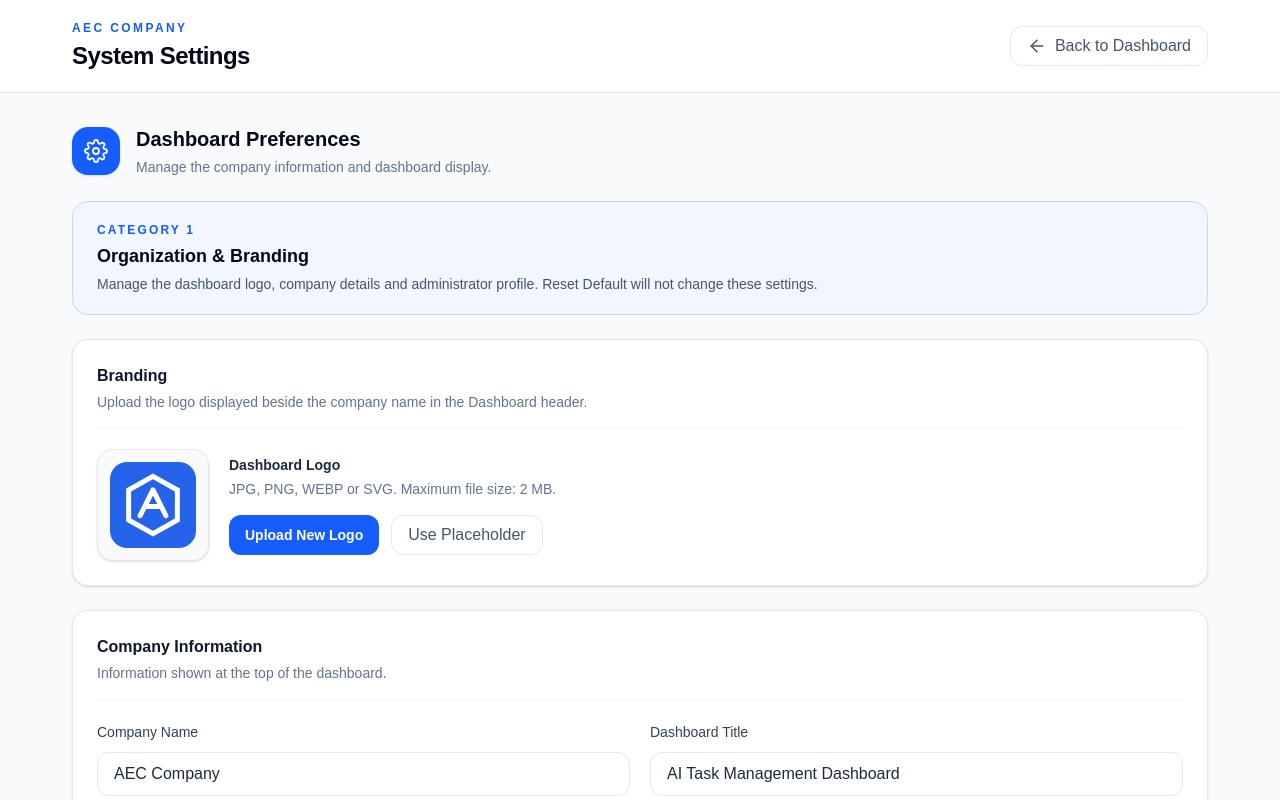
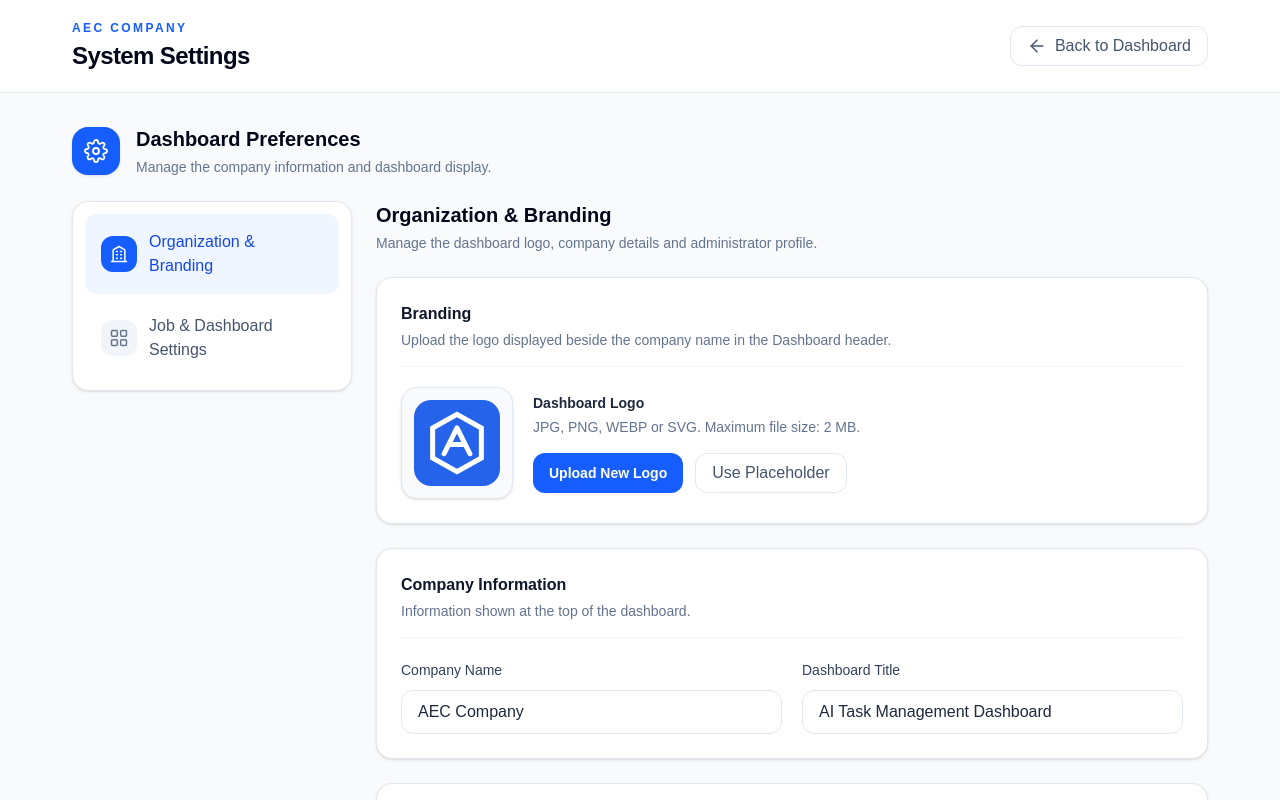
Before and after one commit to ausi25334-beep/aec-ai-dashboard, a Next.js app in the folder aec-ai-task-dashboard/: page /settings in a window 1280 px wide. Shown: the top 800 px of the page. Built offline with nearby package versions, Linux system fonts and the light colour scheme.

Commit message:
update settings

```diff
--- a/aec-ai-task-dashboard/app/settings/page.tsx
+++ b/aec-ai-task-dashboard/app/settings/page.tsx
@@ -73,11 +73,14 @@ type DashboardSettings = {
   dashboardTitle: string;
   administratorName: string;
   operationsTeam: string;
+  appearance: "system" | "light" | "dark";
   showStageLegend: boolean;
   showSummary: boolean;
   autoCompleteDate: boolean;
   columnOrder: JobColumnKey[];
 };
+
+type SettingsCategory = "organization" | "job-dashboard";
 
 /*
   DEFAULT HEADER LOGO
@@ -93,6 +96,7 @@ const DEFAULT_SETTINGS: DashboardSettings = {
   dashboardTitle: "AI Task Management Dashboard",
   administratorName: "Administrator",
   operationsTeam: "Operations Team",
+  appearance: "system",
   showStageLegend: true,
   showSummary: true,
   autoCompleteDate: true,
@@ -137,6 +141,45 @@ function SettingsIcon() {
   );
 }
 
+function OrganizationIcon() {
+  return (
+    <svg
+      viewBox="0 0 24 24"
+      fill="none"
+      stroke="currentColor"
+      strokeWidth="1.8"
+      strokeLinecap="round"
+      strokeLinejoin="round"
+      className="h-5 w-5"
+      aria-hidden="true"
+    >
+      <path d="M3 21h18" />
+      <path d="M5 21V7l7-4 7 4v14" />
+      <path d="M9 9h1M14 9h1M9 13h1M14 13h1M9 17h1M14 17h1" />
+    </svg>
+  );
+}
+
+function DashboardIcon() {
+  return (
+    <svg
+      viewBox="0 0 24 24"
+      fill="none"
+      stroke="currentColor"
+      strokeWidth="1.8"
+      strokeLinecap="round"
+      strokeLinejoin="round"
+      className="h-5 w-5"
+      aria-hidden="true"
+    >
+      <rect x="3" y="3" width="7" height="7" rx="1.5" />
+      <rect x="14" y="3" width="7" height="7" rx="1.5" />
+      <rect x="3" y="14" width="7" height="7" rx="1.5" />
+      <rect x="14" y="14" width="7" height="7" rx="1.5" />
+    </svg>
+  );
+}
+
 export default function SettingsPage() {
   const router = useRouter();
 
@@ -144,6 +187,8 @@ export default function SettingsPage() {
   const [saved, setSaved] = useState(false);
   const [logoError, setLogoError] = useState("");
   const [draggedColumn, setDraggedColumn] = useState<JobColumnKey | null>(null);
+  const [activeCategory, setActiveCategory] =
+    useState<SettingsCategory>("organization");
 
   useEffect(() => {
     try {
@@ -247,8 +292,13 @@ export default function SettingsPage() {
   function handleReset() {
     const resettableDefaults: Pick<
       DashboardSettings,
-      "showStageLegend" | "showSummary" | "autoCompleteDate" | "columnOrder"
+      | "appearance"
+      | "showStageLegend"
+      | "showSummary"
+      | "autoCompleteDate"
+      | "columnOrder"
     > = {
+      appearance: DEFAULT_SETTINGS.appearance,
       showStageLegend: DEFAULT_SETTINGS.showStageLegend,
       showSummary: DEFAULT_SETTINGS.showSummary,
       autoCompleteDate: DEFAULT_SETTINGS.autoCompleteDate,
@@ -366,22 +416,78 @@ export default function SettingsPage() {
           </div>
         </div>
 
-        <form onSubmit={handleSave} className="space-y-6">
-          <div className="rounded-2xl border border-blue-200 bg-blue-50/70 px-6 py-5">
-            <p className="text-xs font-semibold uppercase tracking-[0.18em] text-blue-600">
-              Category 1
-            </p>
+        <form
+          onSubmit={handleSave}
+          className="grid items-start gap-6 lg:grid-cols-[280px_minmax(0,1fr)]"
+        >
+          <aside className="overflow-hidden rounded-2xl border border-slate-200 bg-white shadow-sm lg:sticky lg:top-6">
+            <nav className="p-3" aria-label="Settings categories">
+              <button
+                type="button"
+                onClick={() => setActiveCategory("organization")}
+                aria-current={
+                  activeCategory === "organization" ? "page" : undefined
+                }
+                className={`flex w-full items-center gap-3 rounded-xl px-4 py-4 text-left text-sm font-semibold transition ${
+                  activeCategory === "organization"
+                    ? "bg-blue-50 text-blue-700"
+                    : "text-slate-600 hover:bg-slate-50 hover:text-slate-950"
+                }`}
+              >
+                <span
+                  className={`flex h-9 w-9 shrink-0 items-center justify-center rounded-xl ${
+                    activeCategory === "organization"
+                      ? "bg-blue-600 text-white"
+                      : "bg-slate-100 text-slate-500"
+                  }`}
+                >
+                  <OrganizationIcon />
+                </span>
+                <span>Organization &amp; Branding</span>
+              </button>
 
-            <h3 className="mt-1 text-lg font-semibold text-slate-950">
-              Organization &amp; Branding
+              <button
+                type="button"
+                onClick={() => setActiveCategory("job-dashboard")}
+                aria-current={
+                  activeCategory === "job-dashboard" ? "page" : undefined
+                }
+                className={`mt-1 flex w-full items-center gap-3 rounded-xl px-4 py-4 text-left text-sm font-semibold transition ${
+                  activeCategory === "job-dashboard"
+                    ? "bg-blue-50 text-blue-700"
+                    : "text-slate-600 hover:bg-slate-50 hover:text-slate-950"
+                }`}
+              >
+                <span
+                  className={`flex h-9 w-9 shrink-0 items-center justify-center rounded-xl ${
+                    activeCategory === "job-dashboard"
+                      ? "bg-blue-600 text-white"
+                      : "bg-slate-100 text-slate-500"
+                  }`}
+                >
+                  <DashboardIcon />
+                </span>
+                <span>Job &amp; Dashboard Settings</span>
+              </button>
+            </nav>
+          </aside>
+
+          <div className="min-w-0 space-y-6">
+            <div>
+              <h3 className="text-xl font-semibold text-slate-950">
+                {activeCategory === "organization"
+                  ? "Organization & Branding"
+                  : "Job & Dashboard Settings"}
               </h3>
-
-            <p className="mt-1 text-sm text-slate-600">
-              Manage the dashboard logo, company details and administrator
-              profile. Reset Default will not change these settings.
+              <p className="mt-1 text-sm text-slate-500">
+                {activeCategory === "organization"
+                  ? "Manage the dashboard logo, company details and administrator profile."
+                  : "Configure the table columns, dashboard display and appearance."}
               </p>
             </div>
 
+            {activeCategory === "organization" && (
+              <>
                 <section className="rounded-2xl border border-slate-200 bg-white p-6 shadow-sm">
                   <div className="border-b border-slate-100 pb-4">
                     <h3 className="text-base font-semibold text-slate-900">
@@ -524,7 +630,10 @@ export default function SettingsPage() {
                         id="administratorName"
                         value={settings.administratorName}
                         onChange={(event) =>
-                    updateTextField("administratorName", event.target.value)
+                          updateTextField(
+                            "administratorName",
+                            event.target.value,
+                          )
                         }
                         className={inputStyle}
                         placeholder="Administrator"
@@ -551,22 +660,11 @@ export default function SettingsPage() {
                     </div>
                   </div>
                 </section>
+              </>
+            )}
 
-          <div className="rounded-2xl border border-slate-200 bg-slate-100/80 px-6 py-5">
-            <p className="text-xs font-semibold uppercase tracking-[0.18em] text-slate-500">
-              Category 2
-            </p>
-
-            <h3 className="mt-1 text-lg font-semibold text-slate-950">
-              Job &amp; Dashboard Settings
-            </h3>
-
-            <p className="mt-1 text-sm text-slate-600">
-              Configure Job Information, Sheet Column Order and Dashboard
-              Display. Reset Default applies only to this category.
-            </p>
-          </div>
-
+            {activeCategory === "job-dashboard" && (
+              <>
                 <section className="rounded-2xl border border-slate-200 bg-white p-6 shadow-sm">
                   <div className="border-b border-slate-100 pb-4">
                     <h3 className="text-base font-semibold text-slate-900">
@@ -574,8 +672,9 @@ export default function SettingsPage() {
                     </h3>
 
                     <p className="mt-1 text-sm text-slate-500">
-                Drag columns into the required order, or use the arrow buttons.
-                The first item will appear on the left side of the table.
+                      Drag columns into the required order, or use the arrow
+                      buttons. The first item will appear on the left side of
+                      the table.
                     </p>
                   </div>
 
@@ -640,6 +739,61 @@ export default function SettingsPage() {
                 <section className="rounded-2xl border border-slate-200 bg-white p-6 shadow-sm">
                   <div className="border-b border-slate-100 pb-4">
                     <h3 className="text-base font-semibold text-slate-900">
+                      Appearance
+                    </h3>
+
+                    <p className="mt-1 text-sm text-slate-500">
+                      Choose the preferred colour mode. System follows the
+                      current Chrome or device appearance.
+                    </p>
+                  </div>
+
+                  <div className="mt-5 grid gap-3 sm:grid-cols-3">
+                    <AppearanceOption
+                      value="system"
+                      title="System"
+                      description="Follow Chrome or device"
+                      selected={settings.appearance === "system"}
+                      onSelect={(value) => {
+                        setSettings((current) => ({
+                          ...current,
+                          appearance: value,
+                        }));
+                        setSaved(false);
+                      }}
+                    />
+                    <AppearanceOption
+                      value="light"
+                      title="Light Mode"
+                      description="Always use light mode"
+                      selected={settings.appearance === "light"}
+                      onSelect={(value) => {
+                        setSettings((current) => ({
+                          ...current,
+                          appearance: value,
+                        }));
+                        setSaved(false);
+                      }}
+                    />
+                    <AppearanceOption
+                      value="dark"
+                      title="Dark Mode"
+                      description="Always use dark mode"
+                      selected={settings.appearance === "dark"}
+                      onSelect={(value) => {
+                        setSettings((current) => ({
+                          ...current,
+                          appearance: value,
+                        }));
+                        setSaved(false);
+                      }}
+                    />
+                  </div>
+                </section>
+
+                <section className="rounded-2xl border border-slate-200 bg-white p-6 shadow-sm">
+                  <div className="border-b border-slate-100 pb-4">
+                    <h3 className="text-base font-semibold text-slate-900">
                       Dashboard Display
                     </h3>
 
@@ -653,14 +807,18 @@ export default function SettingsPage() {
                       title="Show Stage Legend"
                       description="Display the colour legend on the right side of the Job Progress Board."
                       checked={settings.showStageLegend}
-                onChange={(checked) => updateToggle("showStageLegend", checked)}
+                      onChange={(checked) =>
+                        updateToggle("showStageLegend", checked)
+                      }
                     />
 
                     <SettingToggle
                       title="Show Summary"
                       description="Display the status totals and overall job total."
                       checked={settings.showSummary}
-                onChange={(checked) => updateToggle("showSummary", checked)}
+                      onChange={(checked) =>
+                        updateToggle("showSummary", checked)
+                      }
                     />
 
                     <SettingToggle
@@ -673,6 +831,8 @@ export default function SettingsPage() {
                     />
                   </div>
                 </section>
+              </>
+            )}
 
             {saved && (
               <div className="rounded-xl border border-emerald-200 bg-emerald-50 px-4 py-3 text-sm font-medium text-emerald-700">
@@ -704,9 +864,63 @@ export default function SettingsPage() {
                 Save Settings
               </button>
             </div>
+          </div>
         </form>
       </div>
     </main>
+  );
+}
+
+function AppearanceOption({
+  value,
+  title,
+  description,
+  selected,
+  onSelect,
+}: {
+  value: DashboardSettings["appearance"];
+  title: string;
+  description: string;
+  selected: boolean;
+  onSelect: (value: DashboardSettings["appearance"]) => void;
+}) {
+  return (
+    <button
+      type="button"
+      role="radio"
+      aria-checked={selected}
+      onClick={() => onSelect(value)}
+      className={`rounded-xl border p-4 text-left transition ${
+        selected
+          ? "border-blue-500 bg-blue-50 ring-4 ring-blue-500/10"
+          : "border-slate-200 bg-white hover:border-blue-300 hover:bg-slate-50"
+      }`}
+    >
+      <span className="flex items-center justify-between gap-3">
+        <span
+          className={`text-sm font-semibold ${
+            selected ? "text-blue-700" : "text-slate-800"
+          }`}
+        >
+          {title}
+        </span>
+        <span
+          className={`flex h-5 w-5 items-center justify-center rounded-full border ${
+            selected ? "border-blue-600 bg-blue-600" : "border-slate-300"
+          }`}
+        >
+          {selected && (
+            <span
+              className="h-2 w-2 rounded-full bg-white"
+              aria-hidden="true"
+            />
+          )}
+        </span>
+      </span>
+      <span className="mt-2 block text-xs leading-5 text-slate-500">
+        {description}
+      </span>
+    </button>
   );
 }
 
```
Lines whose indentation alone changed are shown as unchanged.
